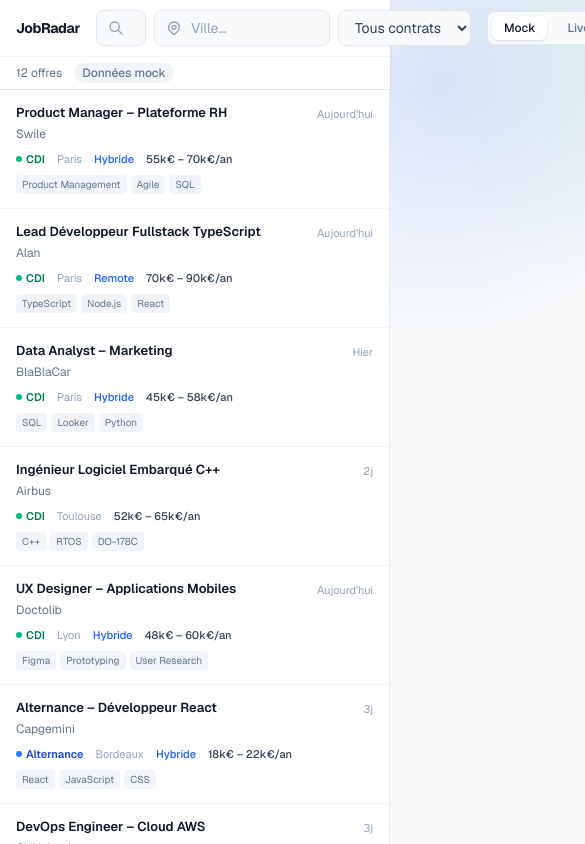
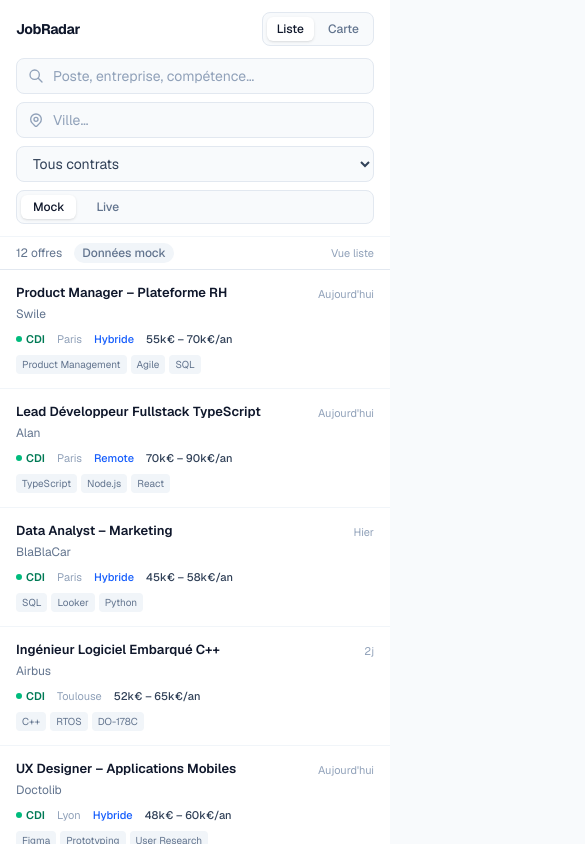
Before and after one commit to andrew-space/mega-job-finder, a Next.js app: page /search in a window 390 px wide. Shown: the top 844 px of the page, 585 px wide, since content can reach past the window. Built offline with nearby package versions, Linux system fonts and the light colour scheme.

Commit message:
feat: add mobile list-map toggle for search

```diff
--- a/src/features/search/components/search-layout.tsx
+++ b/src/features/search/components/search-layout.tsx
@@ -4,6 +4,7 @@
 import { useRouter } from "next/navigation";
 import dynamic from "next/dynamic";
 import Link from "next/link";
+import { clsx } from "clsx";
 import type { ContractType } from "@/lib/job-types";
 import { useJobs } from "@/features/search/hooks/use-jobs";
 import { JobCard } from "@/features/search/components/job-card";
@@ -31,6 +32,7 @@
   const [contractType, setContractType] = useState<string>("");
   const [liveMode, setLiveMode] = useState(false);
   const [selectedJobId, setSelectedJobId] = useState<string | null>(null);
+  const [mobileView, setMobileView] = useState<"list" | "map">("list");
 
   const router = useRouter();
   const listRef = useRef<HTMLDivElement>(null);
@@ -53,6 +55,14 @@
 
   const jobs = data?.data ?? [];
   const mode = data?.meta.mode;
+  const selectedJob = jobs.find((job) => job.id === selectedJobId) ?? null;
+
+  const modeConfig =
+    mode === "live-db"
+      ? { label: "France Travail live", className: "bg-emerald-100 text-emerald-700" }
+      : mode === "live-fallback-mock"
+      ? { label: "Fallback mock", className: "bg-amber-100 text-amber-700" }
+      : { label: "Données mock", className: "bg-slate-100 text-slate-500" };
 
   // Scroll selected job into view in the list
   useEffect(() => {
@@ -65,8 +75,8 @@
     <div className="flex h-screen flex-col bg-slate-50">
       {/* ── Top Search Bar ── */}
       <header className="shrink-0 border-b border-slate-200 bg-white shadow-sm">
-        <div className="flex h-14 items-center gap-4 px-4">
-          {/* Logo */}
+        <div className="px-4 py-3 md:flex md:h-14 md:items-center md:gap-4 md:py-0">
+          <div className="mb-3 flex items-center justify-between gap-3 md:mb-0 md:shrink-0">
             <Link
               href="/"
               className="shrink-0 text-sm font-bold tracking-tight text-slate-900"
@@ -74,7 +84,35 @@
               JobRadar
             </Link>
 
-          <div className="flex flex-1 items-center gap-2">
+            <div className="flex items-center gap-2 md:hidden">
+              <div className="flex shrink-0 items-center gap-1 rounded-lg border border-slate-200 bg-slate-50 p-1">
+                <button
+                  onClick={() => setMobileView("list")}
+                  className={clsx(
+                    "rounded-md px-2.5 py-1 text-xs font-medium transition-all",
+                    mobileView === "list"
+                      ? "bg-white text-slate-900 shadow-sm"
+                      : "text-slate-500"
+                  )}
+                >
+                  Liste
+                </button>
+                <button
+                  onClick={() => setMobileView("map")}
+                  className={clsx(
+                    "rounded-md px-2.5 py-1 text-xs font-medium transition-all",
+                    mobileView === "map"
+                      ? "bg-white text-slate-900 shadow-sm"
+                      : "text-slate-500"
+                  )}
+                >
+                  Carte
+                </button>
+              </div>
+            </div>
+          </div>
+
+          <div className="flex flex-col gap-2 md:flex-1 md:flex-row md:items-center">
             {/* Keyword */}
             <div className="relative flex-1">
               <svg
@@ -100,7 +138,7 @@
             </div>
 
             {/* City */}
-            <div className="relative w-44">
+            <div className="relative md:w-44">
               <svg
                 className="absolute left-3 top-1/2 h-4 w-4 -translate-y-1/2 text-slate-400"
                 fill="none"
@@ -133,7 +171,7 @@
             <select
               value={contractType}
               onChange={(e) => setContractType(e.target.value)}
-              className="h-9 rounded-lg border border-slate-200 bg-slate-50 px-3 text-sm text-slate-700 focus:border-blue-500 focus:outline-none focus:ring-2 focus:ring-blue-500/20"
+              className="h-9 rounded-lg border border-slate-200 bg-slate-50 px-3 text-sm text-slate-700 focus:border-blue-500 focus:outline-none focus:ring-2 focus:ring-blue-500/20 md:w-auto"
             >
               <option value="">Tous contrats</option>
               {CONTRACT_TYPES.map((c) => (
@@ -145,7 +183,7 @@
           </div>
 
           {/* Live / Mock toggle */}
-          <div className="flex shrink-0 items-center gap-2 rounded-lg border border-slate-200 bg-slate-50 p-1">
+          <div className="mt-2 flex shrink-0 items-center gap-2 rounded-lg border border-slate-200 bg-slate-50 p-1 md:mt-0">
             <button
               onClick={() => setLiveMode(false)}
               className={`rounded-md px-3 py-1 text-xs font-medium transition-all ${
@@ -183,15 +221,18 @@
           </span>
           {mode && (
             <span
-              className={`ml-1 rounded-full px-2 py-0.5 text-xs font-medium ${
-                mode === "live"
-                  ? "bg-emerald-100 text-emerald-700"
-                  : "bg-slate-100 text-slate-500"
-              }`}
+              className={clsx(
+                "ml-1 rounded-full px-2 py-0.5 text-xs font-medium",
+                modeConfig.className
+              )}
             >
-              {mode === "live" ? "France Travail live" : "Données mock"}
+              {modeConfig.label}
             </span>
           )}
+
+          <span className="ml-auto text-[11px] text-slate-400 md:hidden">
+            {mobileView === "list" ? "Vue liste" : "Vue carte"}
+          </span>
         </div>
       </header>
 
@@ -200,7 +241,11 @@
         {/* Job List */}
         <div
           ref={listRef}
-          className="w-full overflow-y-auto border-r border-slate-200 bg-white md:w-[400px] lg:w-[440px]"
+          className={clsx(
+            "overflow-y-auto bg-white md:w-[400px] md:border-r md:border-slate-200 lg:w-[440px]",
+            mobileView === "list" ? "w-full flex-1" : "hidden",
+            "md:block"
+          )}
         >
           {isLoading ? (
             <div className="space-y-px">
@@ -245,12 +290,43 @@
         </div>
 
         {/* Map */}
-        <div className="hidden flex-1 md:flex md:flex-col">
+        <div
+          className={clsx(
+            "relative bg-white",
+            mobileView === "map" ? "flex flex-1 flex-col" : "hidden",
+            "md:flex md:flex-1 md:flex-col"
+          )}
+        >
           <MapView
             jobs={jobs}
             selectedJobId={selectedJobId}
             onJobSelect={setSelectedJobId}
           />
+
+          {mobileView === "map" && selectedJob && (
+            <div className="pointer-events-none absolute inset-x-3 bottom-3 z-[500] md:hidden">
+              <div className="pointer-events-auto overflow-hidden rounded-xl border border-slate-200 bg-white shadow-lg shadow-slate-900/10">
+                <button
+                  onClick={() => router.push(`/jobs/${selectedJob.id}`)}
+                  className="block w-full px-4 py-3 text-left"
+                >
+                  <div className="flex items-start justify-between gap-3">
+                    <div className="min-w-0 flex-1">
+                      <p className="line-clamp-2 text-sm font-semibold leading-snug text-slate-900">
+                        {selectedJob.title}
+                      </p>
+                      <p className="mt-1 text-xs text-slate-500">
+                        {selectedJob.company} · {selectedJob.location.city}
+                      </p>
+                    </div>
+                    <span className="rounded bg-slate-100 px-2 py-1 text-[10px] font-medium text-slate-600">
+                      {selectedJob.contractType}
+                    </span>
+                  </div>
+                </button>
+              </div>
+            </div>
+          )}
         </div>
       </div>
     </div>
--- a/src/features/search/hooks/use-jobs.ts
+++ b/src/features/search/hooks/use-jobs.ts
@@ -14,7 +14,7 @@
   data: JobOffer[];
   meta: {
     total: number;
-    mode: "mock" | "live" | "mixed";
+    mode: "mock" | "live-db" | "live-fallback-mock";
     sourceCoverage: string[];
   };
 }
```
Lines whose indentation alone changed are shown as unchanged.
